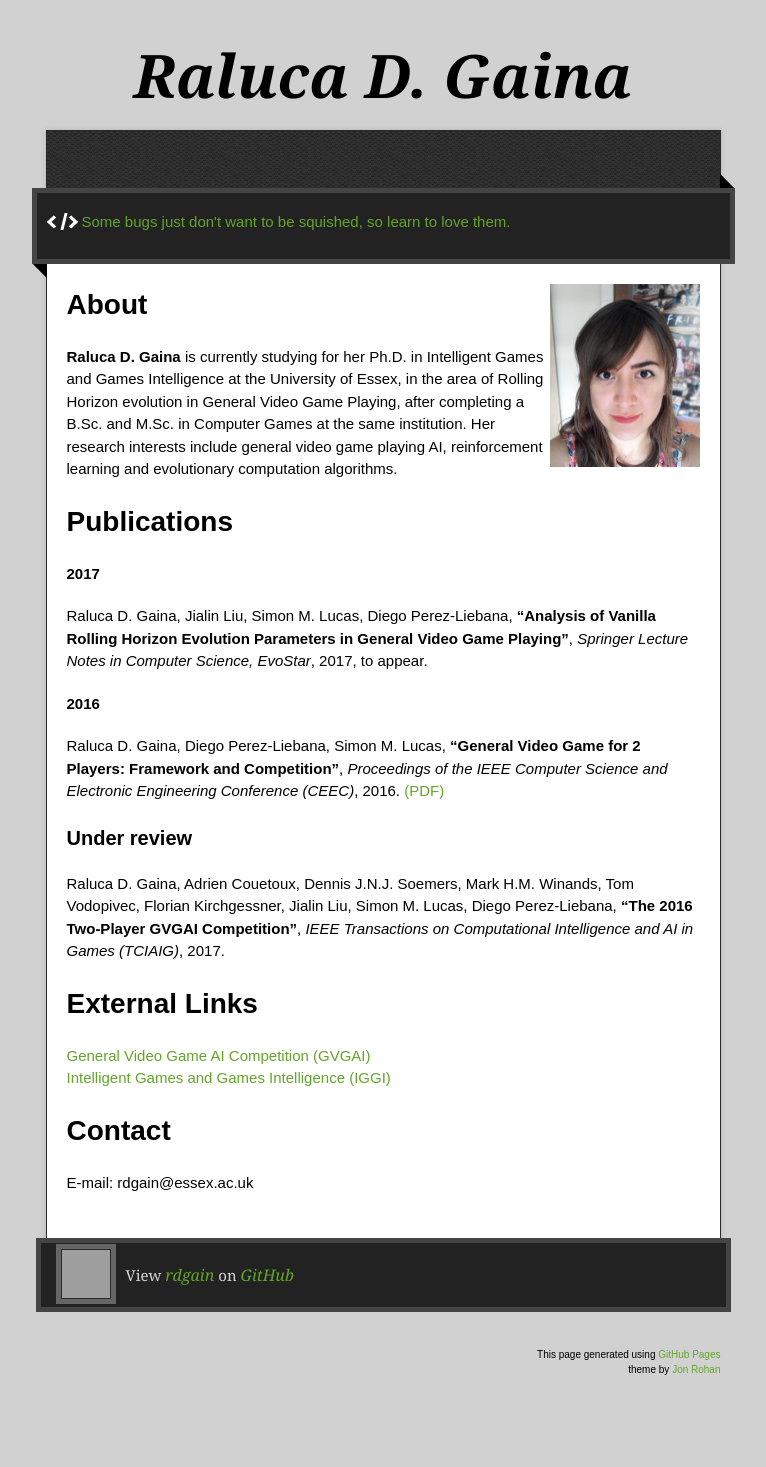
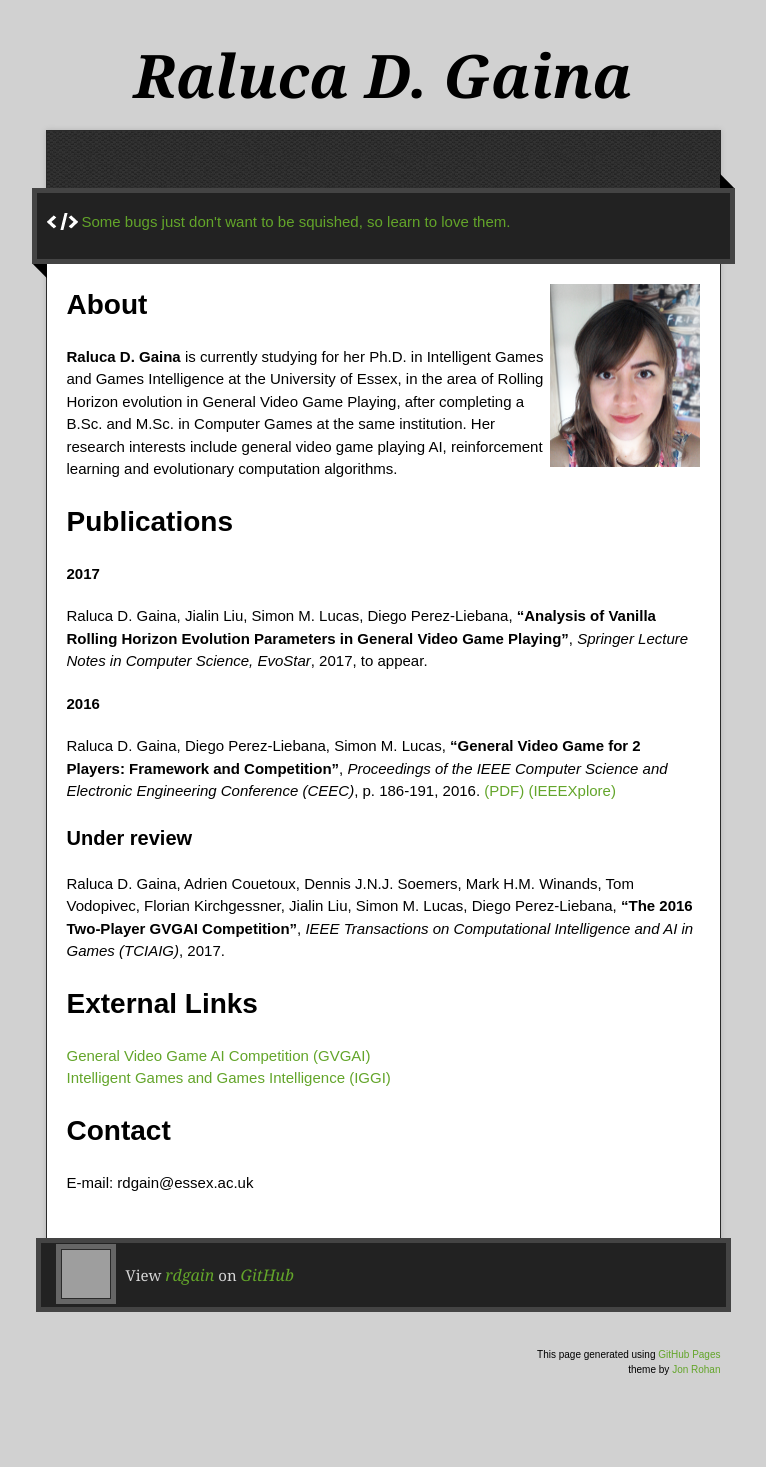
Before and after one commit to rdgain/rdgain.github.io, a Jekyll site: the page built from index.md, in a window 1280 px wide. Shown: the whole page, without its empty margins (257-1023 px from the left). Built offline with Jekyll 4.4.1, drawn with Linux system fonts in a browser that asks for light colours; nearby versions of some CDN libraries; the repository's description, which GitHub fills in, is left out; grey boxes are pictures that could not be loaded.

Commit message:
updated page numbers and IEEE xplore link CEEC'16

```diff
--- a/index.md
+++ b/index.md
@@ -17,7 +17,7 @@ Raluca D. Gaina, Jialin Liu, Simon M. Lucas, Diego Perez-Liebana, **"Analysis of
 
 **2016**
 
-Raluca D. Gaina, Diego Perez-Liebana, Simon M. Lucas, **"General Video Game for 2 Players: Framework and Competition"**, _Proceedings of the IEEE Computer Science and Electronic Engineering Conference (CEEC)_, 2016. [(PDF)](assets/pdf/GVGAI2P-2016.pdf)
+Raluca D. Gaina, Diego Perez-Liebana, Simon M. Lucas, **"General Video Game for 2 Players: Framework and Competition"**, _Proceedings of the IEEE Computer Science and Electronic Engineering Conference (CEEC)_, p. 186-191, 2016. [(PDF)](assets/pdf/GVGAI2P-2016.pdf) [(IEEEXplore)](http://ieeexplore.ieee.org/document/7835911/)
 
 ### [](#header-3)Under review
 
```
